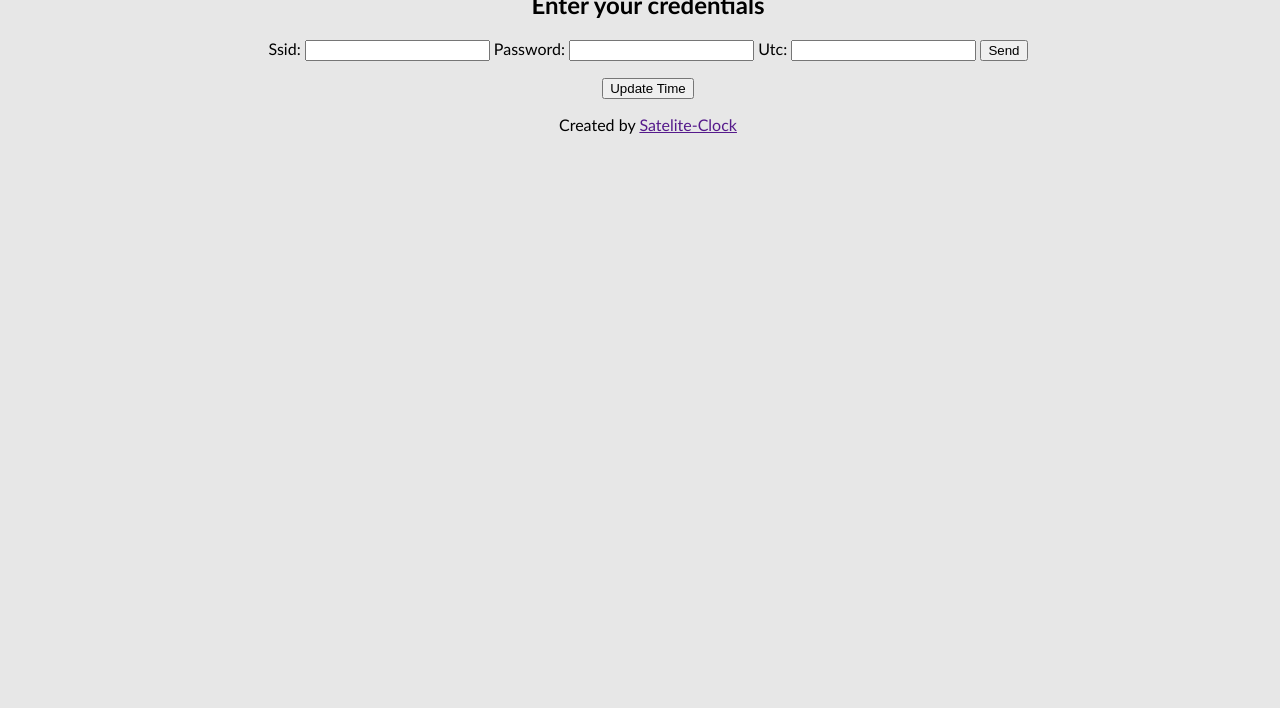
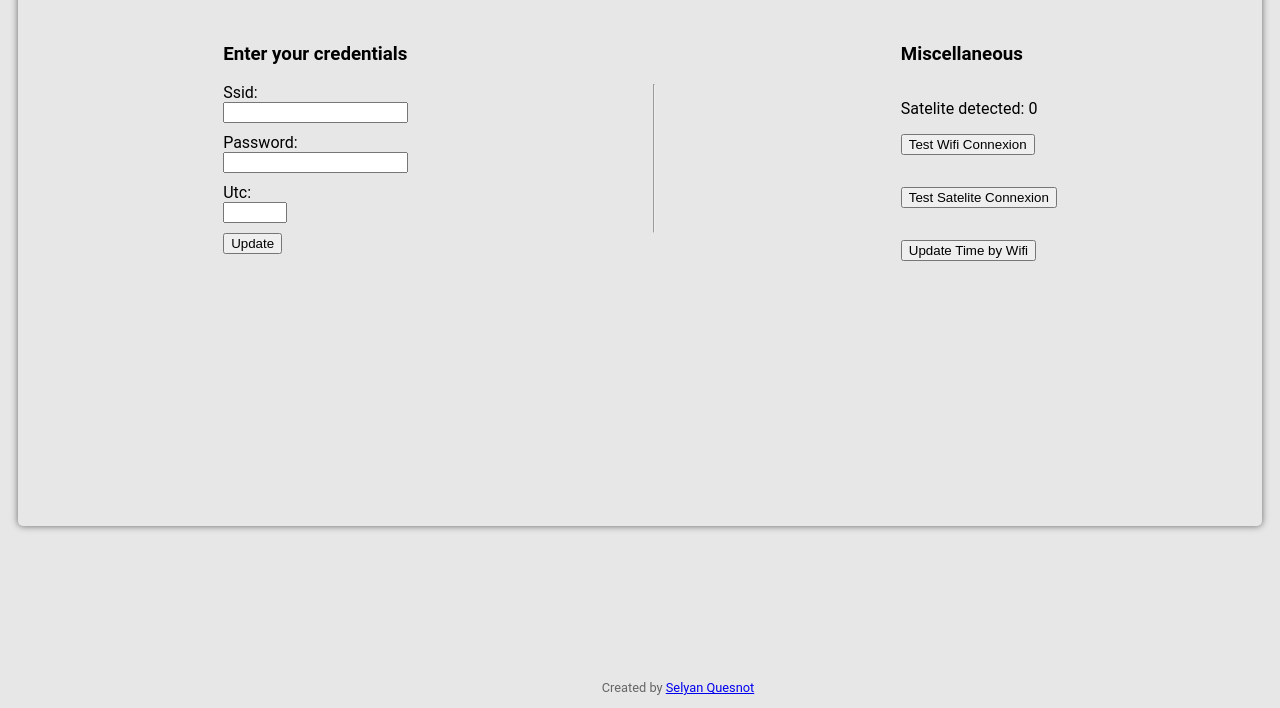
Before and after one commit to SilvaUnCompte/Satellite-Clock, a plain HTML site: page data/index.html in a window 1280 px wide. Shown: the part 92-800 px from the top of the page. Drawn offline with Linux system fonts and the light colour scheme; no server answers.

Commit message:
Modify IHM

```diff
--- a/data/index.html
+++ b/data/index.html
@@ -15,27 +15,37 @@
     </div>
 
     <div class="container">
-        <div class="config">
-            <h2>Enter your credentials</h2>
-            <label for="ssid">Ssid:</label>
-            <input type="text" id="ssid" name="ssid" required>
-            <label for="password">Password:</label>
-            <input type="password" id="password" name="password" required>
-            <label for="utc">Utc:</label>
-            <input type="number" id="utc">
-            <button id="update-config">Send</button>
+        <div class="subcontainer">
+            <h3>Enter your credentials</h2>
+                <label for="ssid">Ssid:</label>
+                <input type="text" id="ssid" name="ssid" required>
+                <label for="password">Password:</label>
+                <input type="text" id="password" name="password" required>
+                <label for="utc">Utc:</label>
+                <input type="number" id="utc" min="-12" max="12">
+                <button id="update-config">Update</button>
+        </div>
 
+        <hr />
+
+        <div class="subcontainer">
+            <h3>Miscellaneous</h3>
+
+            <p>Satelite detected: <span id="satellite-nb">0</span></p>
+            <button id="test-wifi">Test Wifi Connexion</button>
             <p id="connection-status"></p>
+            <button id="test-satellite">Test Satelite Connexion</button>
+            <p id="satellite-data"></p>
 
-            <button id="update-time">Update Time</button>
-
+            <button id="update-time">Update Time by Wifi</button>
             <p id="confirm-message"></p>
         </div>
+
     </div>
 
-    <div class="footer">
-        <p>Created by <a href="">Satelite-Clock</a></p>
-    </div>
+    <footer>
+        <p>Created by <a href="https://github.com/SilvaUnCompte/satellite-clock">Selyan Quesnot</a></p>
+    </footer>
 
 </body>
 <script type="text/javascript" src="script.js"></script>
--- a/data/script.js
+++ b/data/script.js
@@ -2,16 +2,22 @@
 var ssid_field = document.getElementById("ssid");
 var password_field = document.getElementById("password");
 var utc_field = document.getElementById("utc");
+
 var update_config_button = document.getElementById("update-config");
+var update_time_button = document.getElementById("update-time");
+var test_wifi_button = document.getElementById("test-wifi");
+var test_satellite_button = document.getElementById("test-satellite");
+
+var confirm_message = document.getElementById("confirm-message");
 var connection_status = document.getElementById("connection-status");
-
-var update_time_button = document.getElementById("update-time");
-var confirm_message = document.getElementById("confirm-message");
+var satellite_data = document.getElementById("satellite-data");
 
 function init() {
     get_config();
     update_config_button.addEventListener("click", update_config);
+    test_wifi_button.addEventListener("click", update_config);
     update_time_button.addEventListener("click", update_time);
+    test_satellite_button.addEventListener("click", get_satellite_data);
 }
 
 function get_config() {
@@ -79,3 +85,10 @@ function update_time() {
         .then(response => response.json())
         .then(data => confirm_message.innerHTML = data.confirm_message);
 }
+
+function get_satellite_data() {
+    satellite_data.innerHTML = "Loading...";
+    fetch("/get-satellite-data") // TODO
+        .then(response => response.json())
+        .then(data => satellite_data.innerHTML = data.satellite_data);
+}
--- a/data/style.css
+++ b/data/style.css
@@ -1,9 +1,55 @@
+html {
+    font-family: 'Roboto', sans-serif;
+    background: #e7e7e7;
+    user-select: none;
+    height: 100vh;
+    width: 100vw;
+}
+
 body {
-    font-family: 'Gill Sans', 'Gill Sans MT', Calibri, 'Trebuchet MS', sans-serif;
-    background: #e7e7e7;
+    margin: 18px;
+    padding: 20px;
+    border-radius: 5px;
+    min-height: 70%;
+    box-shadow: #666 0px 0px 7px;
+}
+
+input {
+    margin-bottom: 10px;
+}
+
+h1 {
+    margin: 0px 0px 5vh 0px;
+}
+
+hr {
+    margin: 5%
+}
+
+footer {
+    position: fixed;
+    bottom: 0;
+    width: 100%;
     text-align: center;
-    height: 100%;
-    width: 100%;
-    overflow: hidden;
-    -webkit-touch-callout:none;-webkit-user-select:none;-khtml-user-select:none;-moz-user-select:none;-ms-user-select:none;user-select:none;
+    font-size: 0.8em;
+    color: #666;
 }
+
+
+.container {
+    display: flex;
+    flex-direction: row;
+    justify-content: space-evenly;
+}
+
+.subcontainer {
+    display: flex;
+    flex-direction: column;
+    align-items: flex-start;
+}
+
+@media screen and (max-width: 768px) {
+    .container {
+        flex-direction: column;
+    }
+}
```
